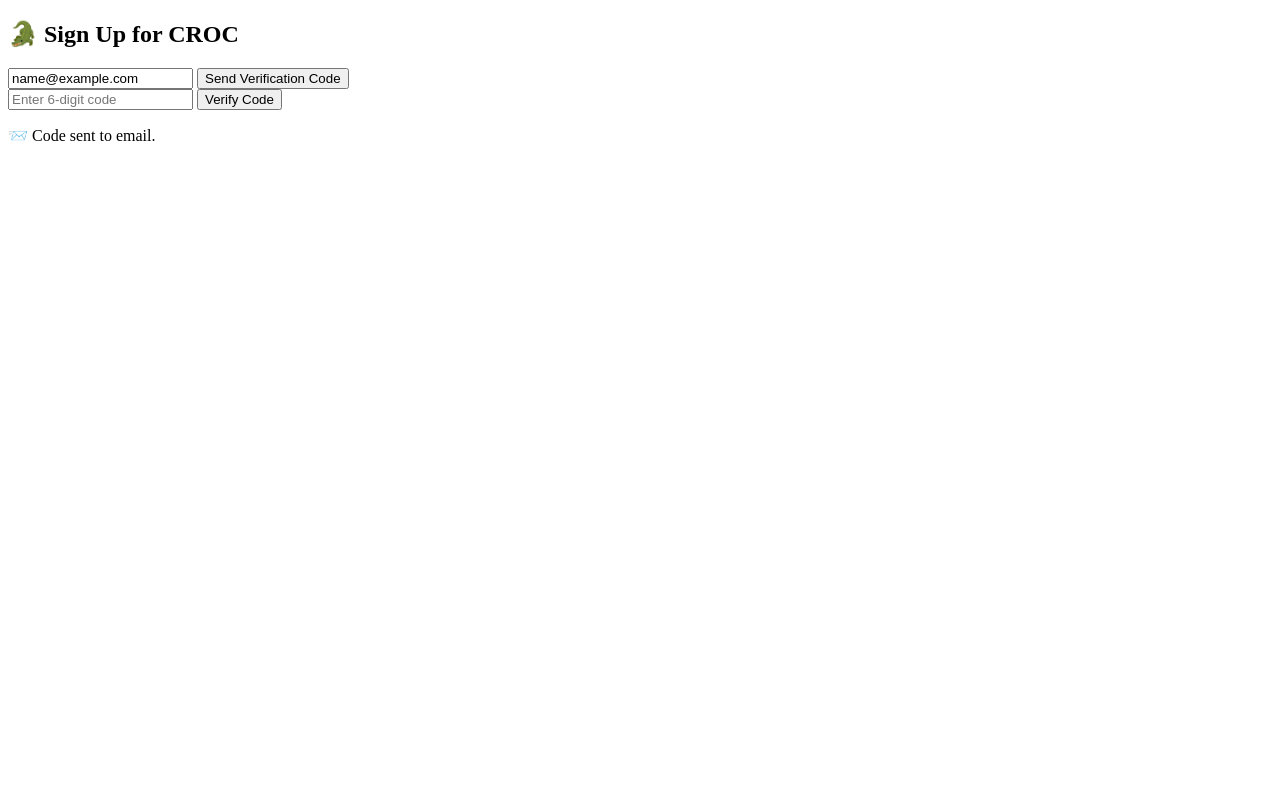
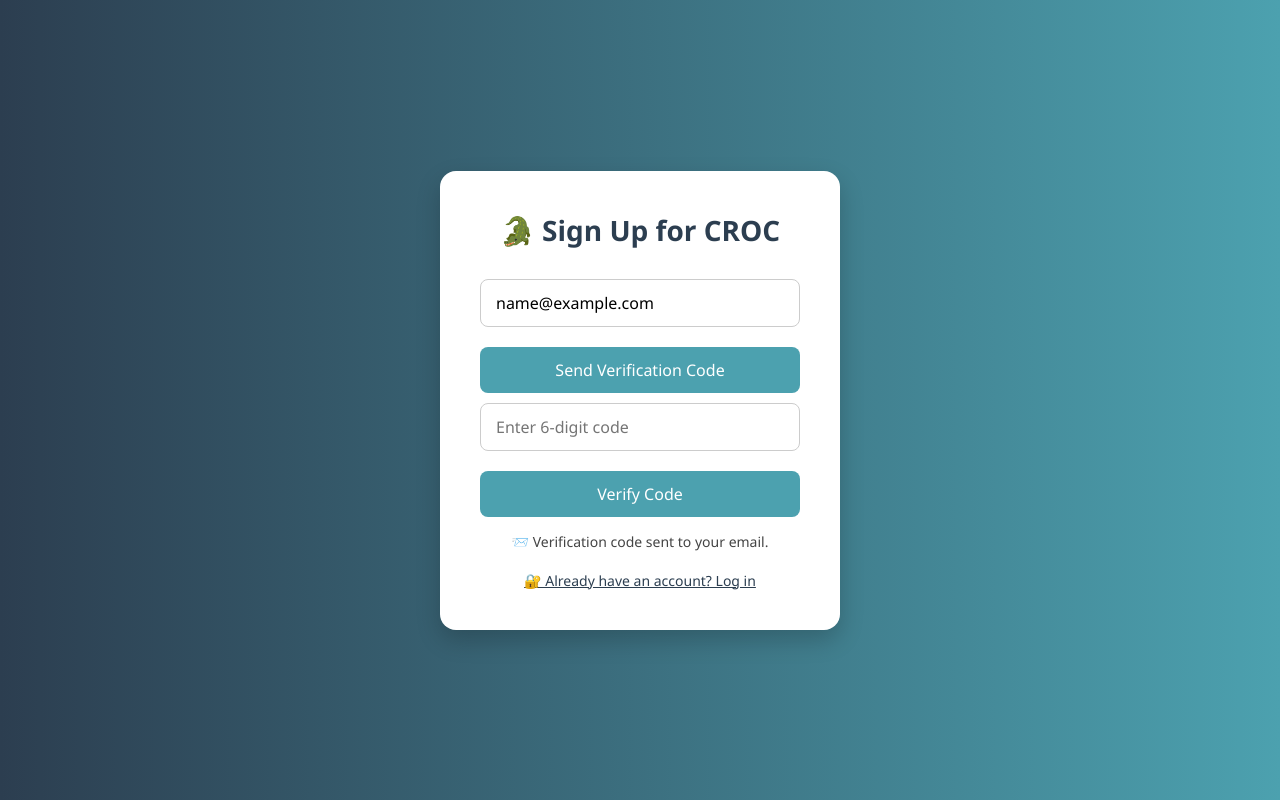
Before and after one commit to Maheedhar-rao/Pathway-catalyst-workflow, a website: page Frontend/index.html in a window 1280 px wide. Both pictures are taken after typing "name@example.com" into the empty fields and a click on the button "Send Verification Code". Drawn offline with Linux system fonts and the light colour scheme; no server answers.

Commit message:
Update index.html
Beautified signup page

```diff
--- a/Frontend/index.html
+++ b/Frontend/index.html
@@ -1,22 +1,112 @@
 <!DOCTYPE html>
 <html lang="en">
 <head>
-  <meta charset="UTF-8">
-  <title>Sign Up | CRM</title>
+  <meta charset="UTF-8" />
+  <title>Sign Up | CROC CRM</title>
+  <meta name="viewport" content="width=device-width, initial-scale=1.0" />
+  <style>
+    * {
+      box-sizing: border-box;
+      margin: 0;
+      padding: 0;
+      font-family: 'Segoe UI', Tahoma, Geneva, Verdana, sans-serif;
+    }
+
+    body {
+      background: linear-gradient(to right, #2c3e50, #4ca1af);
+      height: 100vh;
+      display: flex;
+      align-items: center;
+      justify-content: center;
+      color: #333;
+    }
+
+    .container {
+      background: #fff;
+      padding: 40px;
+      border-radius: 16px;
+      box-shadow: 0 10px 25px rgba(0, 0, 0, 0.2);
+      width: 100%;
+      max-width: 400px;
+      text-align: center;
+    }
+
+    h2 {
+      margin-bottom: 20px;
+      font-size: 28px;
+      color: #2c3e50;
+    }
+
+    input[type="email"],
+    input[type="text"] {
+      width: 100%;
+      padding: 12px 15px;
+      margin: 10px 0;
+      border: 1px solid #ccc;
+      border-radius: 8px;
+      font-size: 16px;
+      transition: all 0.3s ease;
+    }
+
+    input:focus {
+      border-color: #4ca1af;
+      outline: none;
+    }
+
+    button {
+      width: 100%;
+      padding: 12px;
+      margin-top: 10px;
+      background: #4ca1af;
+      color: white;
+      font-size: 16px;
+      border: none;
+      border-radius: 8px;
+      cursor: pointer;
+      transition: background 0.3s ease;
+    }
+
+    button:hover {
+      background: #357a8a;
+    }
+
+    #message {
+      margin-top: 15px;
+      font-size: 14px;
+      color: #444;
+    }
+
+    .hidden {
+      display: none;
+    }
+
+    .login-link {
+      margin-top: 20px;
+      font-size: 14px;
+      display: block;
+      color: #2c3e50;
+      text-decoration: underline;
+      cursor: pointer;
+    }
+  </style>
 </head>
 <body>
+  <div class="container">
     <h2>🐊 Sign Up for CROC</h2>
     <form id="signup-form">
       <input type="email" id="email" required placeholder="Enter your email" />
       <button type="submit">Send Verification Code</button>
     </form>
 
-  <div id="code-area" style="display:none;">
+    <div id="code-area" class="hidden">
       <input type="text" id="code" maxlength="6" placeholder="Enter 6-digit code" />
-    <button onclick="verifyCode()">Verify Code</button>
+      <button type="button" onclick="verifyCode()">Verify Code</button>
     </div>
 
     <p id="message"></p>
+
+    <span class="login-link" onclick="goToLogin()">🔐 Already have an account? Log in</span>
+  </div>
 
   <script>
     let currentEmail = "";
@@ -32,8 +122,8 @@
         body: JSON.stringify({ email })
       });
 
-      document.getElementById('code-area').style.display = 'block';
-      document.getElementById('message').textContent = "📨 Code sent to email.";
+      document.getElementById('code-area').classList.remove('hidden');
+      document.getElementById('message').textContent = "📨 Verification code sent to your email.";
     };
 
     async function verifyCode() {
@@ -48,8 +138,12 @@
       document.getElementById('message').textContent = text;
 
       if (text.includes("verified")) {
-        window.location.href = "/Frontend/login.html";
+        window.location.href = "/frontend/login.html";
       }
+    }
+
+    function goToLogin() {
+      window.location.href = "/frontend/login.html";
     }
   </script>
 </body>
```
Lines whose indentation alone changed are shown as unchanged.
